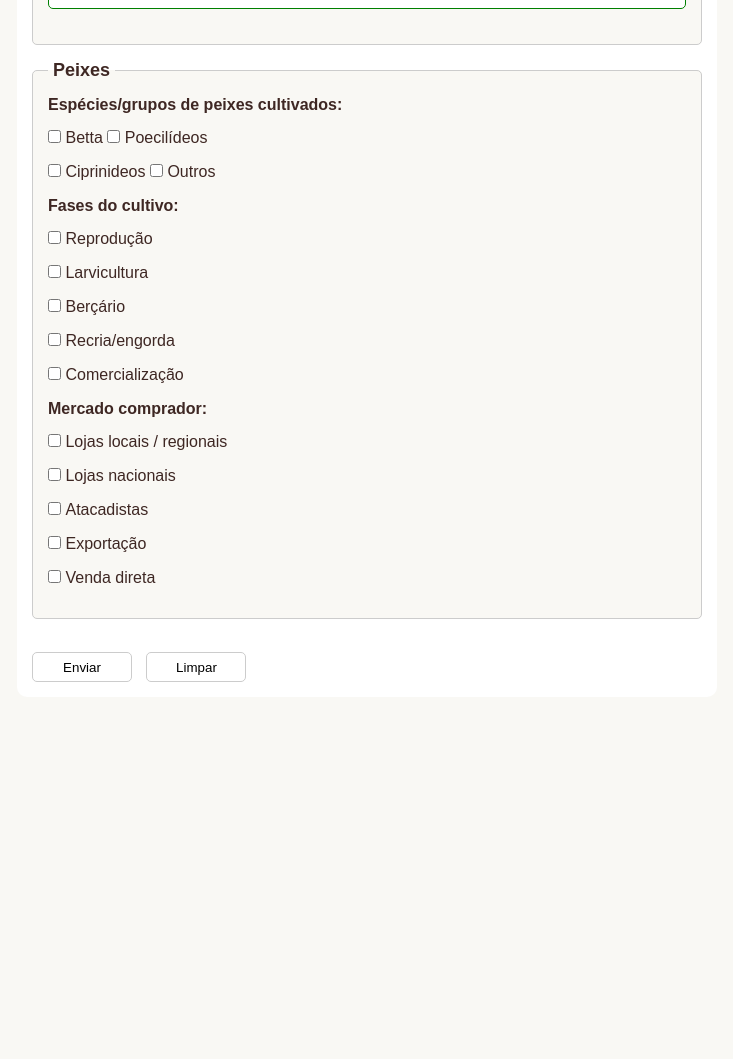
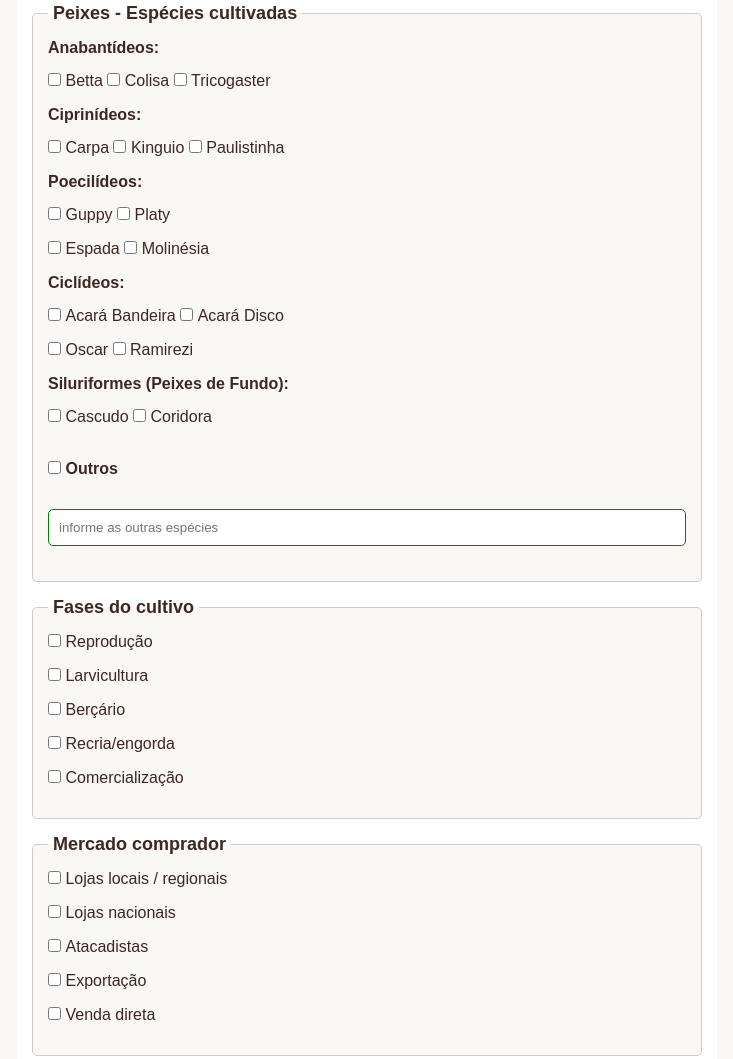
Before and after one commit to marceloStauffer/gespo, a plain HTML site: page producao.html in a window 1280 px wide. Shown: the part 1666-2725 px from the top of the page, without its empty margins (273-1006 px from the left). Before the commit the page ends 2463 px from the top, so only its background shows below. Drawn offline with Linux system fonts and the light colour scheme.

Commit message:
ajustes Vanildo

```diff
--- a/producao.html
+++ b/producao.html
@@ -30,12 +30,6 @@
             <input id="propriedadeUf" type="text" name="propriedadeUf" />
             <br />
             <label for="propriedadeLocal">Localização da propriedade</label>
-            <input
-              id="propriedadeLocal"
-              type="text"
-              name="propriedadeLocal"
-              placeholder="informe as coordenadas da sede da propriedade"
-            />
           </fieldset>
 
           <fieldset>
@@ -214,40 +208,151 @@
           </fieldset>
 
           <fieldset>
-            <legend>Peixes</legend>
-            <p>Espécies/grupos de peixes cultivados:</p>
+            <legend>Peixes - Espécies cultivadas</legend>
+            <p>Anabantídeos:</p>
             <input
               id="betta"
               type="checkbox"
-              name="peixesGrupos"
+              name="peixesEspecies"
               value="betta"
             />
             <label for="betta">Betta</label>
             <input
-              id="poecilideos"
+              id="colisa"
               type="checkbox"
-              name="peixesGrupos"
-              value="poecilideos"
+              name="peixesEspecies"
+              value="colisa"
             />
-            <label for="poecilideos">Poecilídeos</label>
+            <label for="colisa">Colisa</label>
+            <input
+              id="tricogaster"
+              type="checkbox"
+              name="peixesEspecies"
+              value="tricogaster"
+            />
+            <label for="tricogaster">Tricogaster</label>
+            <br />
+            <p>Ciprinídeos:</p>
+            <input
+              id="carpa"
+              type="checkbox"
+              name="peixesEspecies"
+              value="carpa"
+            />
+            <label for="carpa">Carpa</label>
+            <input
+              id="kinguio"
+              type="checkbox"
+              name="peixesEspecies"
+              value="kinguio"
+            />
+            <label for="kinguio">Kinguio</label>
+            <input
+              id="paulistinha"
+              type="checkbox"
+              name="peixesEspecies"
+              value="paulistinha"
+            />
+            <label for="paulistinha">Paulistinha</label>
+            <br />
+            <p>Poecilídeos:</p>
+            <input
+              id="guppy"
+              type="checkbox"
+              name="peixesEspecies"
+              value="guppy"
+            />
+            <label for="guppy">Guppy</label>
+            <input
+              id="platy"
+              type="checkbox"
+              name="peixesEspecies"
+              value="platy"
+            />
+            <label for="platy">Platy</label>
             <br />
             <input
-              id="ciprinideos"
+              id="espada"
               type="checkbox"
-              name="peixesGrupos"
-              value="ciprinideos"
+              name="peixesEspecies"
+              value="espada"
             />
-            <label for="ciprinideos">Ciprinideos</label>
+            <label for="espada">Espada</label>
             <input
-              id="outros"
+              id="molinesia"
               type="checkbox"
-              name="peixesGrupos"
-              value="outros"
+              name="peixesEspecies"
+              value="molinesia"
             />
-            <label for="outros">Outros</label>
+            <label for="molinesia">Molinésia</label>
             <br />
+            <p>Ciclídeos:</p>
+            <input
+              id="acaraBandeira"
+              type="checkbox"
+              name="peixesEspecies"
+              value="acaraBandeira"
+            />
+            <label for="acaraBandeira">Acará Bandeira</label>
+            <input
+              id="acaraDisco"
+              type="checkbox"
+              name="peixesEspecies"
+              value="acaraDisco"
+            />
+            <label for="acaraDisco">Acará Disco</label>
+            <br />
+            <input
+              id="oscar"
+              type="checkbox"
+              name="peixesEspecies"
+              value="oscar"
+            />
+            <label for="oscar">Oscar</label>
+            <input
+              id="ramirezi"
+              type="checkbox"
+              name="peixesEspecies"
+              value="ramirezi"
+            />
+            <label for="ramirezi">Ramirezi</label>
+            <br />
+            <p>Siluriformes (Peixes de Fundo):</p>
+            <input
+              id="cascudo"
+              type="checkbox"
+              name="peixesEspecies"
+              value="cascudo"
+            />
+            <label for="cascudo">Cascudo</label>
+            <input
+              id="coridora"
+              type="checkbox"
+              name="peixesEspecies"
+              value="coridora"
+            />
+            <label for="coridora">Coridora</label>
+            <br />
+            <br />
+            <p>
+              <input
+                id="outros"
+                type="checkbox"
+                name="peixesEspecies"
+                value="outros"
+              />
+              <label for="outros">Outros</label>
+            </p>
+            <input
+              id="outrosInf"
+              type="text"
+              name="peixesEspeciesInf"
+              placeholder="informe as outras espécies"
+            />
+          </fieldset>
 
-            <p>Fases do cultivo:</p>
+          <fieldset>
+            <legend>Fases do cultivo</legend>
             <input
               id="reproducao"
               type="checkbox"
@@ -288,8 +393,10 @@
             />
             <label for="comercio">Comercialização</label>
             <br />
+          </fieldset>
 
-            <p>Mercado comprador:</p>
+          <fieldset>
+            <legend>Mercado comprador</legend>
             <input
               id="lojasLocais"
               type="checkbox"
```
Also changed, not shown: produtor.html (+30 -0 lines).
